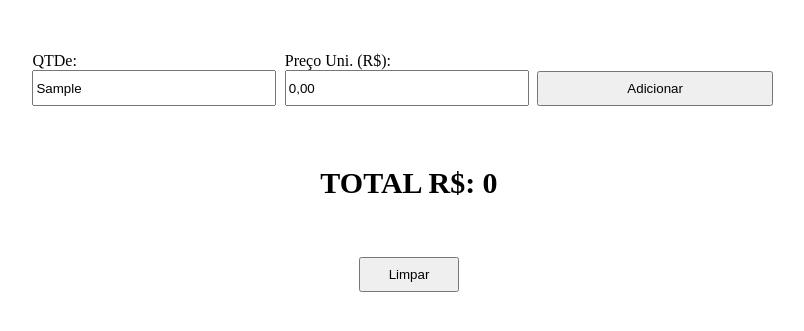
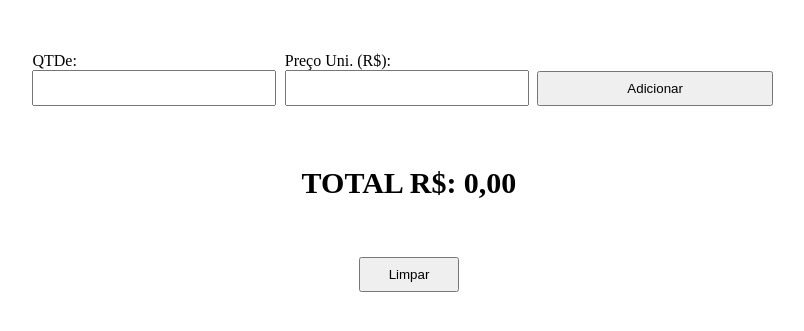
Before and after one commit to fl4v10h3nr1ck/listadecompras, a plain HTML site: page index.html in a window 1280 px wide. Both pictures are taken after typing "Sample", "Sample" into the empty fields and a click on the button "Adicionar". Shown: the part 317-648 px from the top of the page, without its empty margins (231-1035 px from the left). Drawn offline with nearby package versions, Linux system fonts and the light colour scheme.

Commit message:
versao fsousa 20230308 003

```diff
--- a/index.html
+++ b/index.html
@@ -38,7 +38,7 @@
 
 			function setTotal(total){
 
-				$("#total").html("<b>TOTAL R$: "+formatarMonetario(""+total)+"</b>");
+				$("#total").html("<b>TOTAL R$: "+formatarMonetario(preparaFloat(""+total))+"</b>");
 			}
 
 
@@ -74,6 +74,9 @@
 				setTotal(total);
 
 				localStorage.setItem('total', ""+total);
+
+				$("#quantidade").val("");
+				$("#valor").val("");
 			}
 
 
@@ -132,6 +135,29 @@
 			valor=valor.replace(/\D/g,"");                  //Remove tudo o que não é dígito
 
 			return valor;
+			}
+
+
+			function preparaFloat(valor){
+
+				valor = valor.replace(",", ".");
+
+				if(valor.indexOf(".")<0)
+					valor = valor+".00";
+
+				if(valor.indexOf(".")==0)
+					valor = "0"+valor;
+
+				if((valor.length - valor.indexOf("."))==1)
+					valor = valor+"00";
+
+				if((valor.length - valor.indexOf("."))==2)
+					valor = valor+"0";
+
+				if((valor.length - valor.indexOf("."))>3)
+					valor = valor.substring(0, valor.indexOf(".")+3);
+
+				return valor;
 			}
 
 
```
